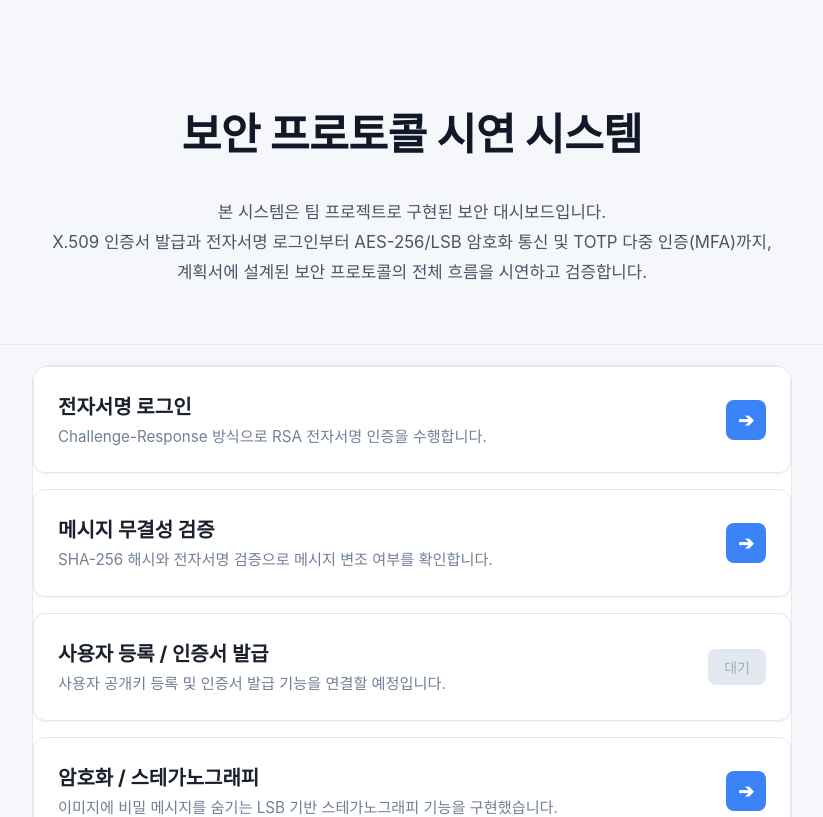
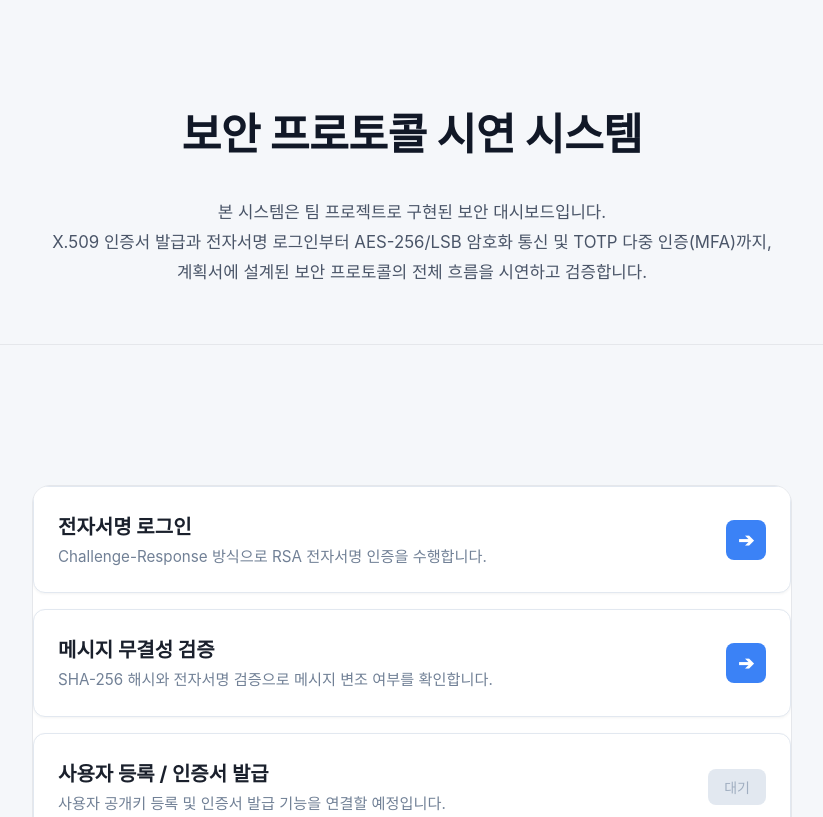
Before and after one commit to pmj2744/Security-Protocol, a Next.js app: page / in a window 1280 px wide. Shown: the top 817 px of the page, without its empty margins (228-1051 px from the left). Built offline with nearby package versions, Linux system fonts and the light colour scheme.

Commit message:
Update page.tsx
Adjusted the margin of the section to align with design specifications.

```diff
--- a/src/app/page.tsx
+++ b/src/app/page.tsx
@@ -54,7 +54,7 @@ export default function Home() {
       </header>
 
       {/*중복 꼬임 에러를 해결하고, 중앙 800px 너비로 축을 완벽히 맞췄습니다. */}
-      <section className="section" style={{ maxWidth: '800px', margin: '0 auto', padding: '20px', width: '100%' }}>
+      <section className="section" style={{ maxWidth: '800px', margin: '120px auto 0 auto', padding: '20px', width: '100%' }}>
         <div className="module-list" style={{ display: 'flex', flexDirection: 'column', gap: '16px' }}>
           {modules.map((module) => (
             // 💡 display: 'flex'와 justifyContent: 'space-between'으로 글씨는 왼쪽, 버튼은 오른쪽 끝에 배치!
```
